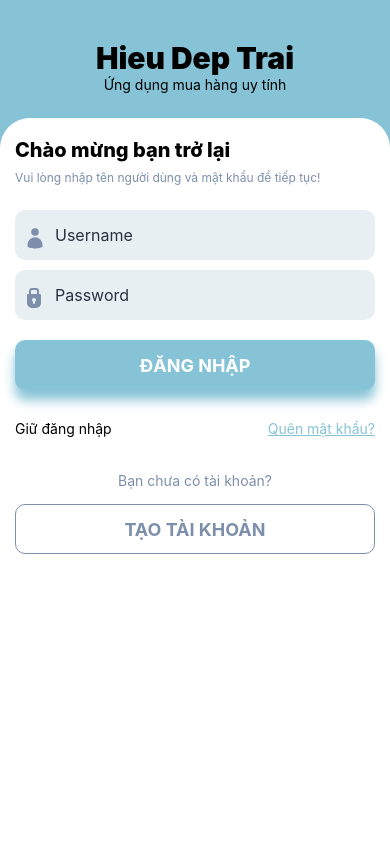
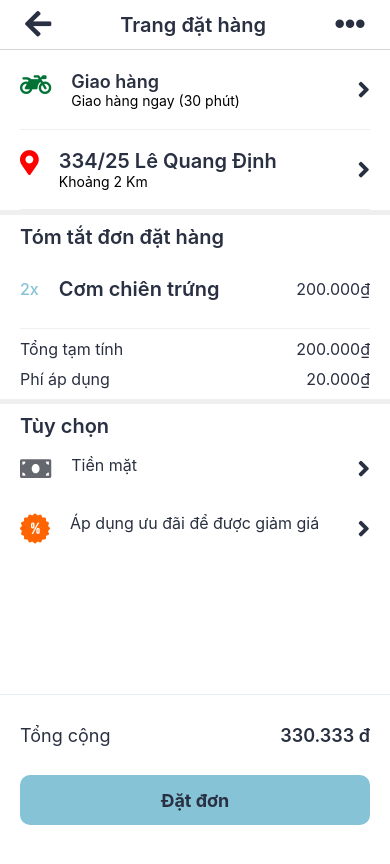
Before and after one commit to My-Food-App/frontEnd_FoodApp, a React Native app: screen /Order in a window 390 px wide. Shown: the top 864 px of the page. Built offline with nearby package versions, Linux system fonts and the light colour scheme.

Commit message:
order screen

```diff
--- a/src/navigation/index.js
+++ b/src/navigation/index.js
@@ -2,7 +2,7 @@ import * as React from 'react';
 import { NavigationContainer } from '@react-navigation/native';
 import { createNativeStackNavigator } from '@react-navigation/native-stack';
 import { Login, ChangePassword, Register, ConfirmAccount, ForgotPassword,Home,
-    Tabs,Account,DetailStore,DetailItem,MyStoreInfomation,CreateProduct, Cart } from '../screens';
+    Tabs,Account,DetailStore,DetailItem,MyStoreInfomation,CreateProduct,Order,Cart } from '../screens';
 const Stack = createNativeStackNavigator();
 
 export function Navigation() {
@@ -22,6 +22,7 @@ export function Navigation() {
                 <Stack.Screen name="MyStoreInfomation" component={MyStoreInfomation} />
                 <Stack.Screen name="CreateProduct" component={CreateProduct} />
                 <Stack.Screen name="Cart" component={Cart} />
+                <Stack.Screen name="Order" component={Order} />
             </Stack.Navigator>
         </NavigationContainer>
     )
--- a/src/screens/cart/index.js
+++ b/src/screens/cart/index.js
@@ -21,7 +21,38 @@ import {COLOR, SIZES} from '../../constants';
 const {width, height} = Dimensions.get('window');
 
 export function Cart({navigation}) {
+  const dataTest = [
+    {
+      _id: '11111',
+      name: 'One',
+      price: 10000,
+      quantity: 4,
+      total: 40000,
+    },
+    {
+      _id: '21111',
+      name: 'Two',
+      price: 10000,
+      quantity: 2,
+      total: 20000,
+    },
+    {
+      _id: '21112',
+      name: 'three',
+      price: 10000,
+      quantity: 2,
+      total: 20000,
+    },
+    {
+      _id: '21141',
+      name: 'four',
+      price: 10000,
+      quantity: 2,
+      total: 20000,
+    },
+  ];
   const [cart, setCart] = useState([]);
+  const [totalPrice, setTotalPrice] = useState(0);
   useEffect(() => {
     AsyncStorage.getItem('cart').then(result => {
       console.log('resurl', JSON.parse(result));
@@ -30,8 +61,10 @@ export function Cart({navigation}) {
   }, []);
   useEffect(() => {
     AsyncStorage.setItem('cart', JSON.stringify(cart));
+
     console.log('newcart', cart);
   }, [cart]);
+
   function renderHeader() {
     return (
       <View style={styles.headerContainer}>
@@ -57,6 +90,12 @@ export function Cart({navigation}) {
       </View>
     );
   }
+  function countTotal(accumulator, current) {
+    return accumulator + current.total;
+  }
+  // console.log(cart.reduce(countTotal, 0));
+  let total = cart.reduce(countTotal, 0);
+  // setTotalPrice(total);
   function renderProduct(data) {
     const renderItem = ({item, index}) => {
       const plus = async index => {
@@ -79,6 +118,7 @@ export function Cart({navigation}) {
         console.log('delete item', cart);
         setCart(newCart);
       };
+
       return (
         <TouchableOpacity
           style={styles.itemContainer}
@@ -156,10 +196,32 @@ export function Cart({navigation}) {
       </View>
     );
   }
+  const renderFooter = () => {
+    return (
+      <View style={styles.footerContainer}>
+        <View style={styles.totalPriceContainer}>
+          <Text style={[styles.txtStyle, {fontSize: 18}]}>Tổng cộng</Text>
+          <Text style={[styles.txtStyle, {fontSize: 18, fontWeight: '600'}]}>
+            {total}₫
+          </Text>
+        </View>
+        <TouchableOpacity
+          style={styles.btnOrderContainer}
+          onPress={() => {
+            navigation.navigate('Order');
+          }}>
+          <Text style={[{fontSize: 18, fontWeight: '700'}, styles.txtStyle]}>
+            Trang thanh toán
+          </Text>
+        </TouchableOpacity>
+      </View>
+    );
+  };
   return (
     <View style={styles.container}>
       {renderHeader()}
       {cart && renderProduct(cart)}
+      {renderFooter()}
     </View>
   );
 }
@@ -188,7 +250,7 @@ const styles = StyleSheet.create({
     flex: 1,
   },
   itemContainer: {
-    borderBottomColor: COLOR.lightGray3,
+    borderBottomColor: COLOR.BLUE_GRAY,
     borderBottomWidth: 1,
     paddingHorizontal: SIZES.padding,
   },
@@ -210,4 +272,28 @@ const styles = StyleSheet.create({
     justifyContent: 'center',
     alignItems: 'center',
   },
+  footerContainer: {
+    height: 150,
+    backgroundColor: COLOR.WHITE,
+    paddingHorizontal: 20,
+    borderTopWidth: 0.5,
+    borderColor: COLOR.BLUE_GRAY,
+  },
+  totalPriceContainer: {
+    flexDirection: 'row',
+    height: 80,
+    justifyContent: 'space-between',
+    alignItems: 'center',
+  },
+  btnOrderContainer: {
+    height: 50,
+    backgroundColor: COLOR.MAIN,
+    marginBottom: 20,
+    borderRadius: 10,
+    justifyContent: 'center',
+    alignItems: 'center',
+  },
+  txtStyle: {
+    color: COLOR.BLACK,
+  },
 });
--- a/src/screens/index.js
+++ b/src/screens/index.js
@@ -14,3 +14,4 @@ export { DetailItem } from "./detail.iteam";
 export { MyStoreInfomation } from "./mystorte.settingInfor"
 export { CreateProduct } from "./create.product"
 export {Cart} from "./cart"
+export { Order } from "./order"
--- /dev/null
+++ b/src/screens/order/index.js
@@ -0,0 +1,207 @@
+import React from 'react';
+import {
+  Text,
+  View,
+  Dimensions,
+  Image,
+  ScrollView,
+  FlatList,
+  TouchableOpacity,
+  StyleSheet,
+  TextInput,
+} from 'react-native';
+import AsyncStorage from '@react-native-async-storage/async-storage';
+import Icon from 'react-native-vector-icons/FontAwesome5';
+import Fontisto from 'react-native-vector-icons/Fontisto';
+import {COLOR, SIZES} from '../../constants';
+const {width, height} = Dimensions.get('window');
+
+export function Order({navigation}) {
+  function renderHeader() {
+    return (
+      <View style={styles.headerContainer}>
+        <TouchableOpacity style={{}} onPress={() => navigation.goBack()}>
+          <Icon name="arrow-left" size={30} color={COLOR.BLACK} />
+        </TouchableOpacity>
+        <Text style={{fontSize: 20, color: COLOR.BLACK, fontWeight: '600'}}>
+          Trang đặt hàng
+        </Text>
+        <TouchableOpacity>
+          <Icon name="ellipsis-h" size={30} color={COLOR.BLACK} />
+        </TouchableOpacity>
+      </View>
+    );
+  }
+
+  function renderInforOrder() {
+    return (
+      <ScrollView style={styles.inforOrderContainer}>
+        <View>
+          <TouchableOpacity style={styles.inforItemContainer}>
+            <View style={{flexDirection:'row'}}>
+              <Icon name="motorcycle" size={25} color={COLOR.GREEN2} />
+              <View style={{marginLeft: 20}}>
+                <Text style={[styles.txtStyle,{fontSize:18,fontWeight:'600'}]}>Giao hàng</Text>
+                <Text>Giao hàng ngay (30 phút)</Text>
+              </View>
+            </View>
+            <Icon name="angle-right" size={25} color={COLOR.BLACK} />
+          </TouchableOpacity>
+          <TouchableOpacity style={styles.inforItemContainer}>
+            <View style={{flexDirection:'row'}}>
+              <Icon name="map-marker-alt" size={25} color={COLOR.RED} />
+              <View style={{marginLeft: 20}}>
+                <Text style={[styles.txtStyle,{fontSize:20,fontWeight:'600'}]}>334/25 Lê Quang Định</Text>
+                <Text>Khoảng 2 Km</Text>
+              </View>
+            </View>
+            <Icon name="angle-right" size={25} color={COLOR.BLACK} />
+          </TouchableOpacity>
+        </View>
+        <View style={styles.itemsOrderContainer}>
+            <Text style={[styles.txtStyle,{fontSize:20,marginHorizontal:20,fontWeight:'600'}]}>Tóm tắt đơn đặt hàng</Text>
+            <View>
+            <TouchableOpacity style={styles.inforItemContainer}>
+            <View style={{flexDirection:'row',alignItems:'center'}}>
+            <Text style={{color:COLOR.MAIN, fontSize:16, fontWeight:'500'}}>2x</Text>
+
+                <Text style={[styles.txtStyle,{fontSize:20,fontWeight:'600', marginLeft:20}]}>Cơm chiên trứng</Text>
+
+            </View>
+            <Text style={[styles.txtStyle,{fontSize:16}]}>200.000₫</Text>
+          </TouchableOpacity>
+            </View>
+            <View>
+                <View style={{flexDirection:'row',alignItems:'center',justifyContent:'space-between', paddingHorizontal:20,marginTop:10}}>
+                    <Text style={[styles.txtStyle,{fontSize:16}]}>Tổng tạm tính</Text>
+                    <Text style={[styles.txtStyle,{fontSize:16}]}>200.000₫</Text>
+                </View>
+                <View style={{flexDirection:'row',alignItems:'center',justifyContent:'space-between', paddingHorizontal:20,marginTop:10}}>
+                    <Text style={[styles.txtStyle,{fontSize:16}]}>Phí áp dụng</Text>
+                    <Text style={[styles.txtStyle,{fontSize:16}]}>20.000₫</Text>
+                </View>
+            </View>
+        </View>
+        <View style={styles.itemsOrderContainer}>
+        <Text style={[styles.txtStyle,{fontSize:20,marginHorizontal:20,fontWeight:'600'}]}>Tùy chọn</Text>
+        <TouchableOpacity style={styles.optionItemContainer}>
+            <View style={{flexDirection:'row'}}>
+              <Icon name="money-bill" size={25} color={COLOR.lightGray} />
+              <View style={{marginLeft: 20}}>
+                <Text style={[styles.txtStyle,{fontSize:16}]}>Tiền mặt</Text>
+              </View>
+            </View>
+            <Icon name="angle-right" size={25} color={COLOR.BLACK} />
+          </TouchableOpacity>
+          <TouchableOpacity style={styles.optionItemContainer}>
+            <View style={{flexDirection:'row'}}>
+              <Fontisto name="shopping-sale" size={30} color={COLOR.ORGANGE} />
+              <View style={{marginLeft: 20}}>
+                <Text style={[styles.txtStyle,{fontSize:16}]}>Áp dụng ưu đãi để được giảm giá</Text>
+              </View>
+            </View>
+            <Icon name="angle-right" size={25} color={COLOR.BLACK} />
+          </TouchableOpacity>
+        </View>
+      </ScrollView>
+    );
+  }
+
+  const renderFooter = () => {
+    return (
+      <View style={styles.footerContainer}>
+        <View style={styles.totalPriceContainer}>
+          <Text style={[styles.txtStyle, {fontSize: 18}]}>Tổng cộng</Text>
+          <Text style={[styles.txtStyle, {fontSize: 18, fontWeight: '600'}]}>
+            330.333 đ
+          </Text>
+        </View>
+        <TouchableOpacity
+          style={styles.btnOrderContainer}
+          onPress={() => {
+            navigation.navigate('Order');
+          }}>
+          <Text style={[{fontSize: 18, fontWeight: '700'}, styles.txtStyle]}>
+            Đặt đơn
+          </Text>
+        </TouchableOpacity>
+      </View>
+    );
+  };
+
+  return (
+    <View style={styles.container}>
+      {renderHeader()}
+      {renderInforOrder()}
+      {renderFooter()}
+    </View>
+  );
+}
+const styles = StyleSheet.create({
+  container: {
+    flex: 1,
+    backgroundColor: COLOR.WHITE,
+  },
+  headerContainer: {
+    flexDirection: 'row',
+    justifyContent: 'space-between',
+    width: width,
+    paddingHorizontal: 25,
+    borderBottomWidth: 1,
+    alignItems: 'center',
+    borderBottomColor: COLOR.lightGray3,
+    height: 50,
+    backgroundColor: COLOR.WHITE,
+  },
+  inforOrderContainer: {
+    flex: 1,
+  },
+  inforItemContainer: {
+    flexDirection: 'row',
+    height: 80,
+    alignItems: 'center',
+    marginHorizontal: 20,
+    justifyContent: 'space-between',
+    borderBottomWidth:1,
+    borderBottomColor: COLOR.lightGray2,
+    backgroundColor:COLOR.WHITE
+  },
+  txtStyle:{
+    color: COLOR.BLACK
+  },
+  itemsOrderContainer:{
+    borderTopWidth:5,
+    borderColor:COLOR.lightGray2,
+    paddingVertical:10
+  },
+ optionItemContainer : {
+    flexDirection: 'row',
+    height: 60,
+    alignItems: 'center',
+    marginHorizontal: 20,
+    justifyContent: 'space-between',
+    backgroundColor:COLOR.WHITE
+  },
+  footerContainer: {
+    height: 150,
+    backgroundColor: COLOR.WHITE,
+    paddingHorizontal: 20,
+    borderTopWidth: 0.5,
+    borderColor: COLOR.BLUE_GRAY,
+  },
+  totalPriceContainer: {
+    flexDirection: 'row',
+    height: 80,
+    justifyContent: 'space-between',
+    alignItems: 'center',
+  },
+  btnOrderContainer: {
+    height: 50,
+    backgroundColor: COLOR.MAIN,
+    marginBottom: 20,
+    borderRadius: 10,
+    justifyContent: 'center',
+    alignItems: 'center',
+  },
+
+});
```
